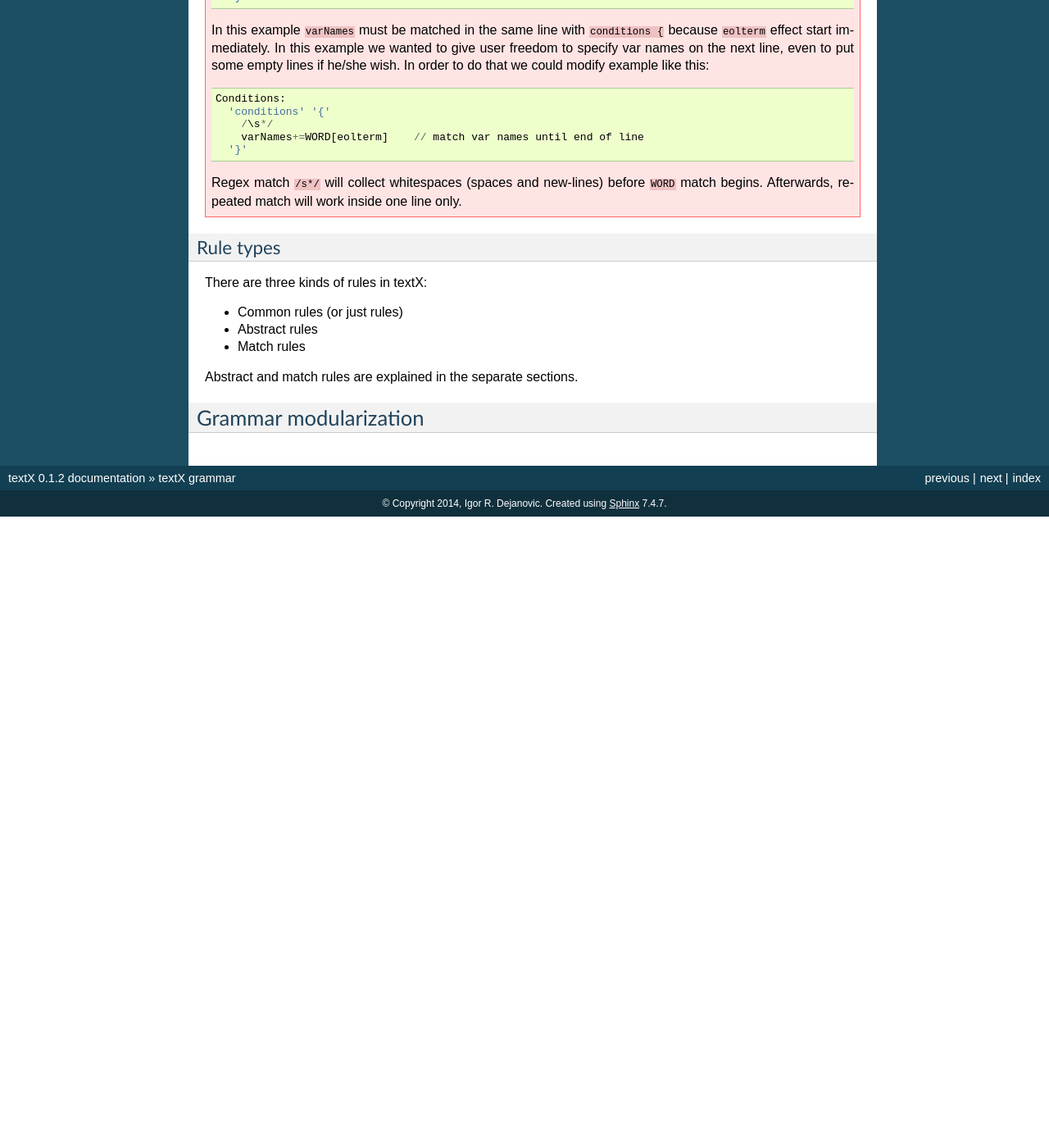
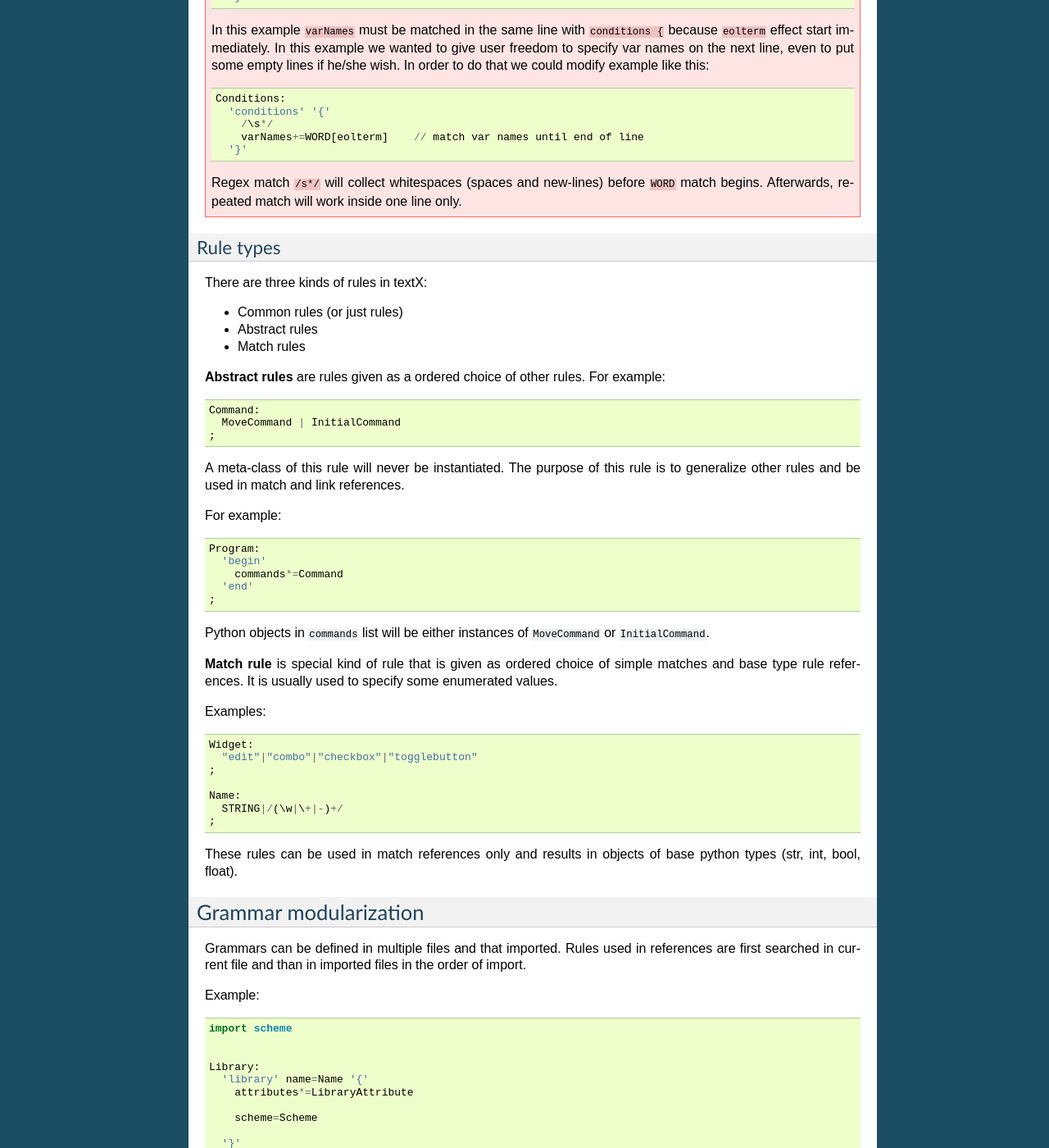
Before and after one commit to textX/textX, a Sphinx documentation site: the page built from docs/grammar.rst, in a window 1280 px wide and 1400 px high, scrolled down 7297 px. Shown: the whole window at 82% size. Built offline with Sphinx 7.4.7, drawn with Linux system fonts in a browser that asks for light colours; before the commit the page ends 7927 px from its top, so only the background shows below that; some of the changed text lies outside the part shown.

Commit message:
Docs. Rule types. Grammar modularization.

```diff
--- a/docs/grammar.rst
+++ b/docs/grammar.rst
@@ -469,8 +469,92 @@ There are three kinds of rules in textX:
 - Abstract rules
 - Match rules
 
-Abstract and match rules are explained in the separate sections.
+**Abstract rules** are rules given as a ordered choice of other rules. For
+example::
+
+  Command:
+    MoveCommand | InitialCommand
+  ;
+
+A meta-class of this rule will never be instantiated. The purpose of this rule
+is to generalize other rules and be used in match and link references.
+
+For example::
+
+  Program:
+    'begin'
+      commands*=Command
+    'end'
+  ;
+
+Python objects in :code:`commands` list will be either instances of
+:code:`MoveCommand` or :code:`InitialCommand`.
+
+
+**Match rule** is special kind of rule that is given as ordered choice of simple
+matches and base type rule references. It is usually used to specify some
+enumerated values.
+
+Examples::
+
+  Widget:
+    "edit"|"combo"|"checkbox"|"togglebutton"
+  ;
+
+  Name:
+    STRING|/(\w|\+|-)+/
+  ;
+
+These rules can be used in match references only and results in objects of base python
+types (str, int, bool, float).
 
 
 Grammar modularization
 ----------------------
+
+Grammars can be defined in multiple files and that imported. Rules used in
+references are first searched in current file and than in imported files in the
+order of import.
+
+Example::
+
+  import scheme
+
+
+  Library:
+    'library' name=Name '{'
+      attributes*=LibraryAttribute
+
+      scheme=Scheme
+
+    '}'
+  ;
+
+:code:`Scheme` rule is defined in :code:`scheme.tx` grammar file imported at the
+beginning.
+
+Grammar files may be located in folders. In that case dot notation is used.
+
+Example::
+
+  import component.types
+
+:code:`types.tx` grammar is located in :code:`component` folder relatively from
+current grammar file.
+
+If you want to override default search order you can specify fully qualified
+name of the rule using dot notation.
+
+Example::
+
+  import component.types
+
+  MyRule:
+    a = component.types.List
+  ;
+
+  List:
+    '[' values+=BASETYPE[','] ']'
+  ;
+
+:code:`List` from :code:`component.types` is used for :code:`a` attribute.
```
